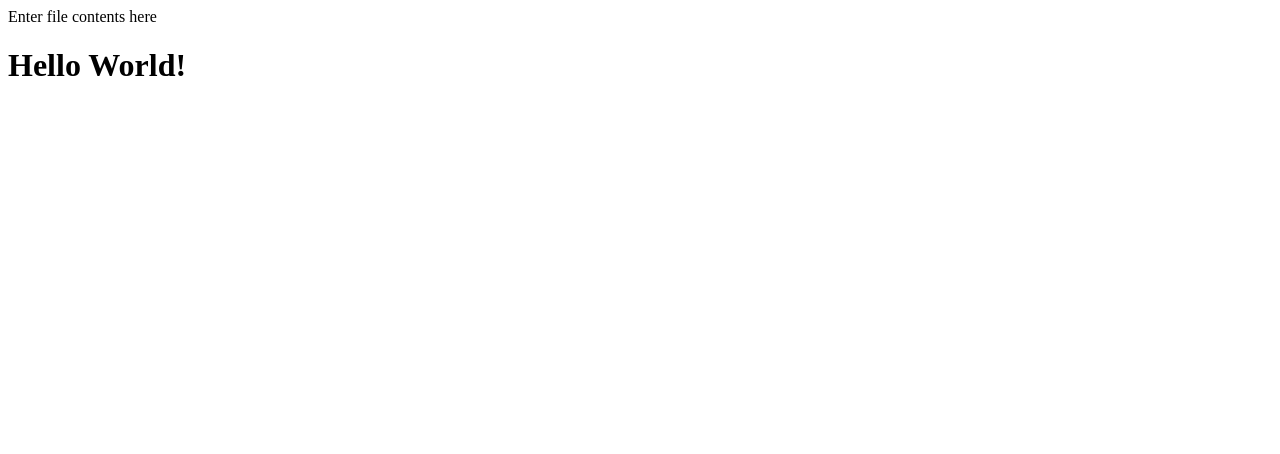
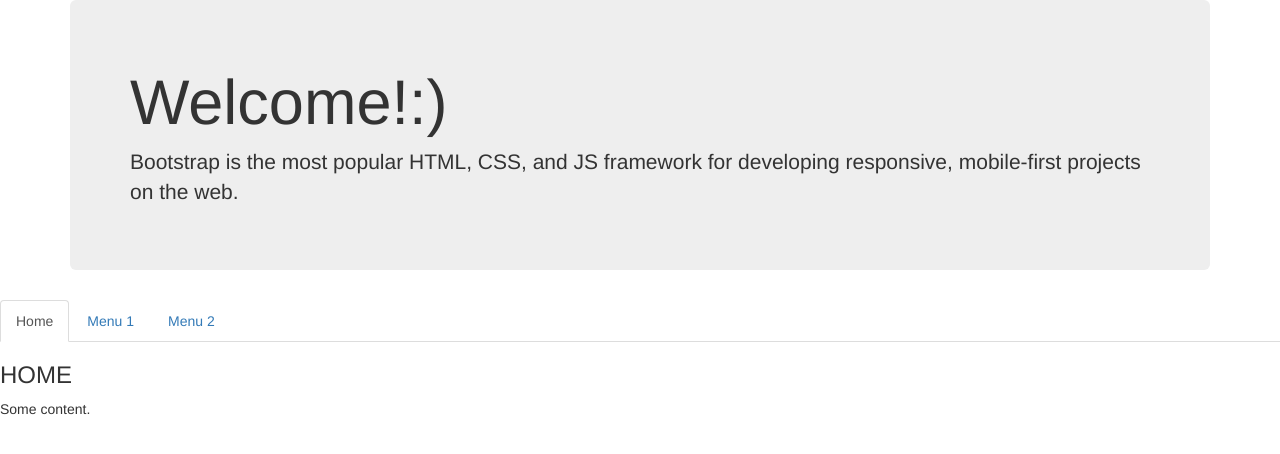
Before and after one commit to 201532021/201532021.github.io, a plain HTML site: page index.html in a window 1280 px wide. Drawn offline with nearby package versions, Linux system fonts and the light colour scheme.

Commit message:
Update index.html

```diff
--- a/index.html
+++ b/index.html
@@ -1,2 +1,58 @@
-Enter file contents here
-<h1> Hello World!
+<!DOCTYPE html>
+<html lang="en">
+  <head>
+    <meta charset="utf-8">
+    <meta http-equiv="X-UA-Compatible" content="IE=edge">
+    <meta name="viewport" content="width=device-width, initial-scale=1">
+    <!-- The above 3 meta tags *must* come first in the head; any other head content must come *after* these tags -->
+    <title>201532021</title>
+
+    <!-- Bootstrap -->
+    <link href="css/bootstrap.min.css" rel="stylesheet">
+
+    <!-- HTML5 shim and Respond.js for IE8 support of HTML5 elements and media queries -->
+    <!-- WARNING: Respond.js doesn't work if you view the page via file:// -->
+    <!--[if lt IE 9]>
+      <script src="https://oss.maxcdn.com/html5shiv/3.7.2/html5shiv.min.js"></script>
+      <script src="https://oss.maxcdn.com/respond/1.4.2/respond.min.js"></script>
+    <![endif]-->
+  </head>
+  <body>
+
+     <div class="container">
+  <div class="jumbotron">
+    <h1>Welcome!:)</h1>
+    <p>Bootstrap is the most popular HTML, CSS, and JS framework for developing
+    responsive, mobile-first projects on the web.</p>
+  </div>
+     </div>
+
+    <!-- jQuery (necessary for Bootstrap's JavaScript plugins) -->
+    <script src="https://ajax.googleapis.com/ajax/libs/jquery/1.11.3/jquery.min.js"></script>
+    <!-- Include all compiled plugins (below), or include individual files as needed -->
+    <script src="js/bootstrap.min.js"></script>
+
+
+<ul class="nav nav-tabs">
+  <li class="active"><a data-toggle="tab" href="#home">Home</a></li>
+  <li><a data-toggle="tab" href="#menu1">Menu 1</a></li>
+  <li><a data-toggle="tab" href="#menu2">Menu 2</a></li>
+</ul>
+
+<div class="tab-content">
+  <div id="home" class="tab-pane fade in active">
+    <h3>HOME</h3>
+    <p>Some content.</p>
+  </div>
+  <div id="menu1" class="tab-pane fade">
+    <h3>Menu 1</h3>
+    <p>Some content in menu 1.</p>
+  </div>
+  <div id="menu2" class="tab-pane fade">
+    <h3>Menu 2</h3>
+    <p>Some content in menu 2.</p>
+  </div>
+</div>
+
+  </body>
+</html>
```
